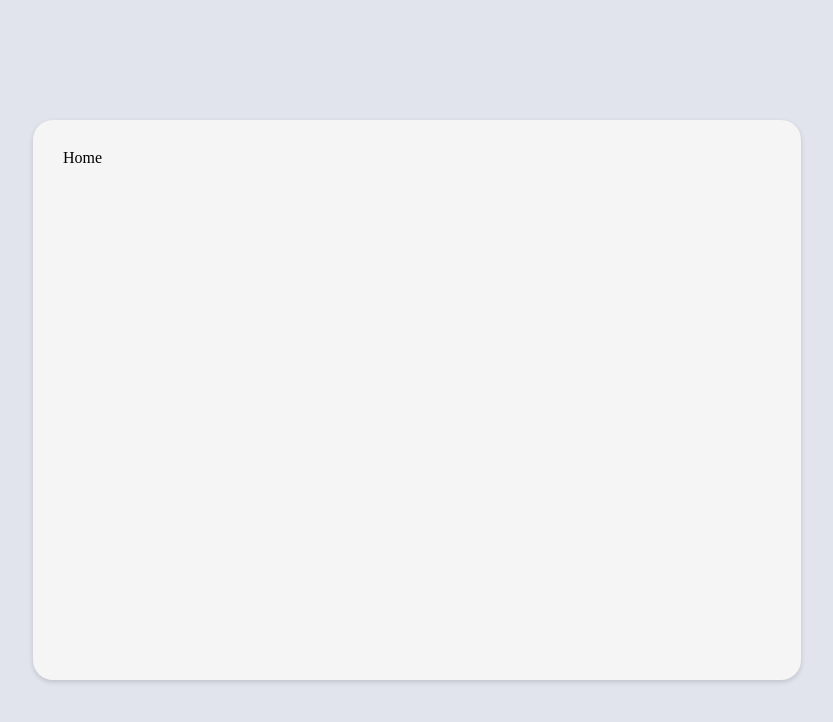
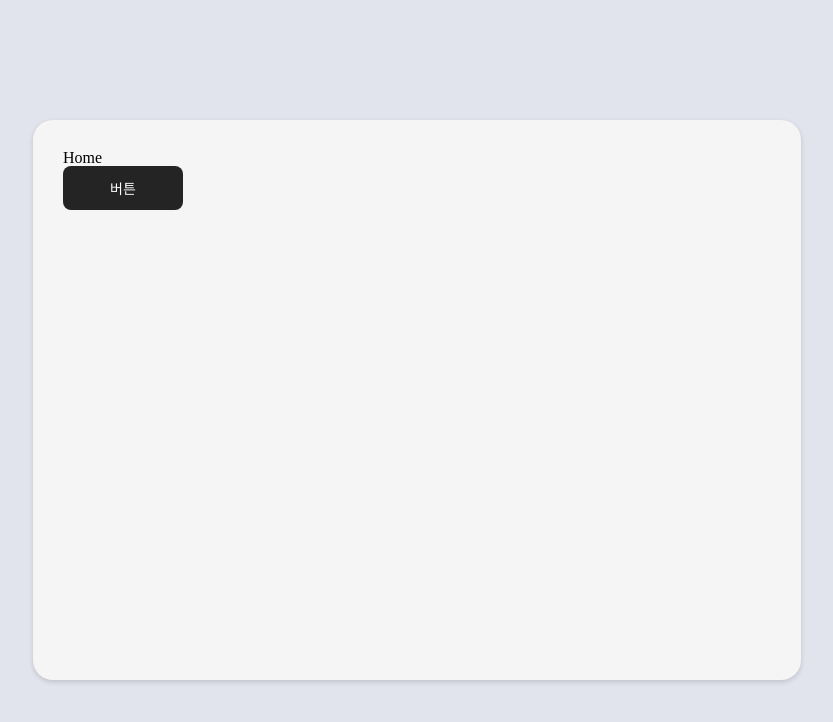
Before and after one commit to jeongmin-dev/team-todolist, a React (Create React App) app: page / in a window 1280 px wide. Shown: the top 722 px of the page, without its empty margins (223-1056 px from the left). Built offline with nearby package versions, Linux system fonts and the light colour scheme.

Commit message:
create Global button style

```diff
--- a/src/components/layout/Layout.jsx
+++ b/src/components/layout/Layout.jsx
@@ -9,6 +9,7 @@ export default Layout;
 const Wrapper = styled.div`
   width: 60vw;
   max-width: 1000px;
+  min-width: 600px;
   height: 70vh;
   max-height: 700px;
   padding: 30px;
--- a/src/elem/Button.jsx
+++ b/src/elem/Button.jsx
@@ -1,5 +1,64 @@
-function Button({ children }) {
-  return <button>{children}</button>;
+import styled from "styled-components";
+import { Flexbox } from "../styles/flex";
+
+function Button(props) {
+  const {
+    _width,
+    children,
+    _onClick,
+    _padding,
+    bgColor,
+    _color,
+    _fontSize,
+    _fontWeight,
+    borderRadius,
+    _hoverColor,
+    _hoverBgColor,
+  } = props;
+  const styles = {
+    _width,
+    _padding,
+    bgColor,
+    _color,
+    _fontSize,
+    _fontWeight,
+    borderRadius,
+    _hoverColor,
+    _hoverBgColor,
+  };
+  return (
+    <Btn {...styles} onClick={_onClick}>
+      {children}
+    </Btn>
+  );
 }
 
+Button.defaultProps = {
+  _onClick: () => {},
+  _width: "120px",
+  _padding: "12px",
+  bgColor: "#242424",
+  _color: "#ffffff",
+  _fontSize: "14px",
+  borderRadius: "8px",
+  _fontWeight: "500",
+  _hoverColor: "#ffffff",
+  _hoverBgColor: "#292929d7",
+};
+
 export default Button;
+
+const Btn = styled.button`
+  ${Flexbox};
+  width: ${(props) => props._width || "100%"};
+  padding: ${(props) => props._padding};
+  background-color: ${(props) => props.bgColor};
+  font-size: ${(props) => props._fontSize};
+  font-weight: ${(props) => props._fontWeight};
+  color: ${(props) => props._color};
+  border-radius: ${(props) => props.borderRadius};
+  &:hover {
+    color: ${(props) => props._hoverColor};
+    background-color: ${(props) => props._hoverBgColor};
+  }
+`;
--- a/src/pages/Home.jsx
+++ b/src/pages/Home.jsx
@@ -1,6 +1,12 @@
 import Layout from "../components/layout/Layout";
+import Button from "../elem/Button";
 
 function Home() {
-  return <Layout>Home</Layout>;
+  return (
+    <Layout>
+      Home
+      <Button>버튼</Button>
+    </Layout>
+  );
 }
 export default Home;
--- a/src/shared/GlobalStyle.js
+++ b/src/shared/GlobalStyle.js
@@ -46,6 +46,7 @@ table {
 }
 *{
   box-sizing: border-box;
+  transition: background-color 0.2s linear;
 }
 a{
   text-decoration: none;
--- /dev/null
+++ b/src/styles/flex.js
@@ -0,0 +1,7 @@
+import { css } from "styled-components";
+
+export const Flexbox = css`
+  display: flex;
+  justify-content: center;
+  align-items: center;
+`;
```
